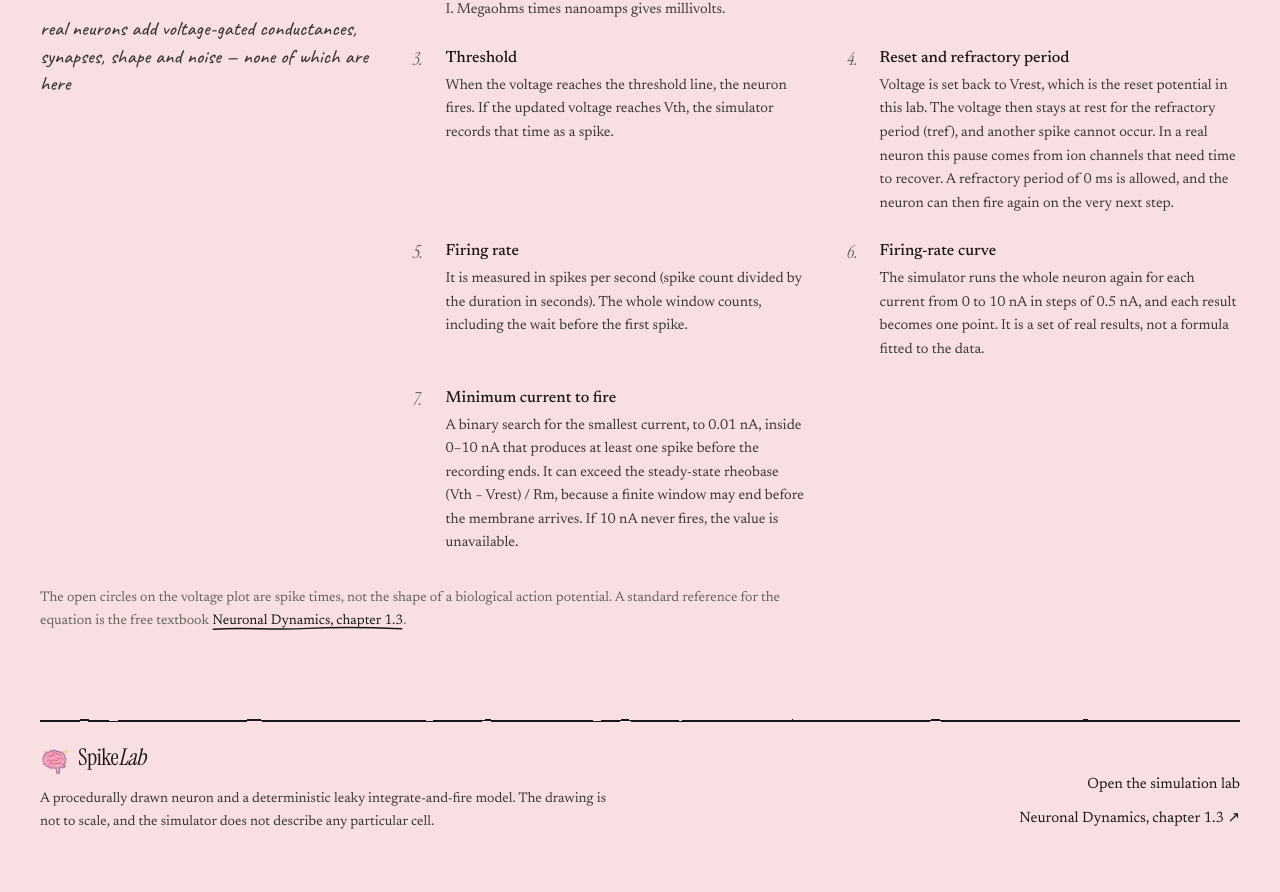
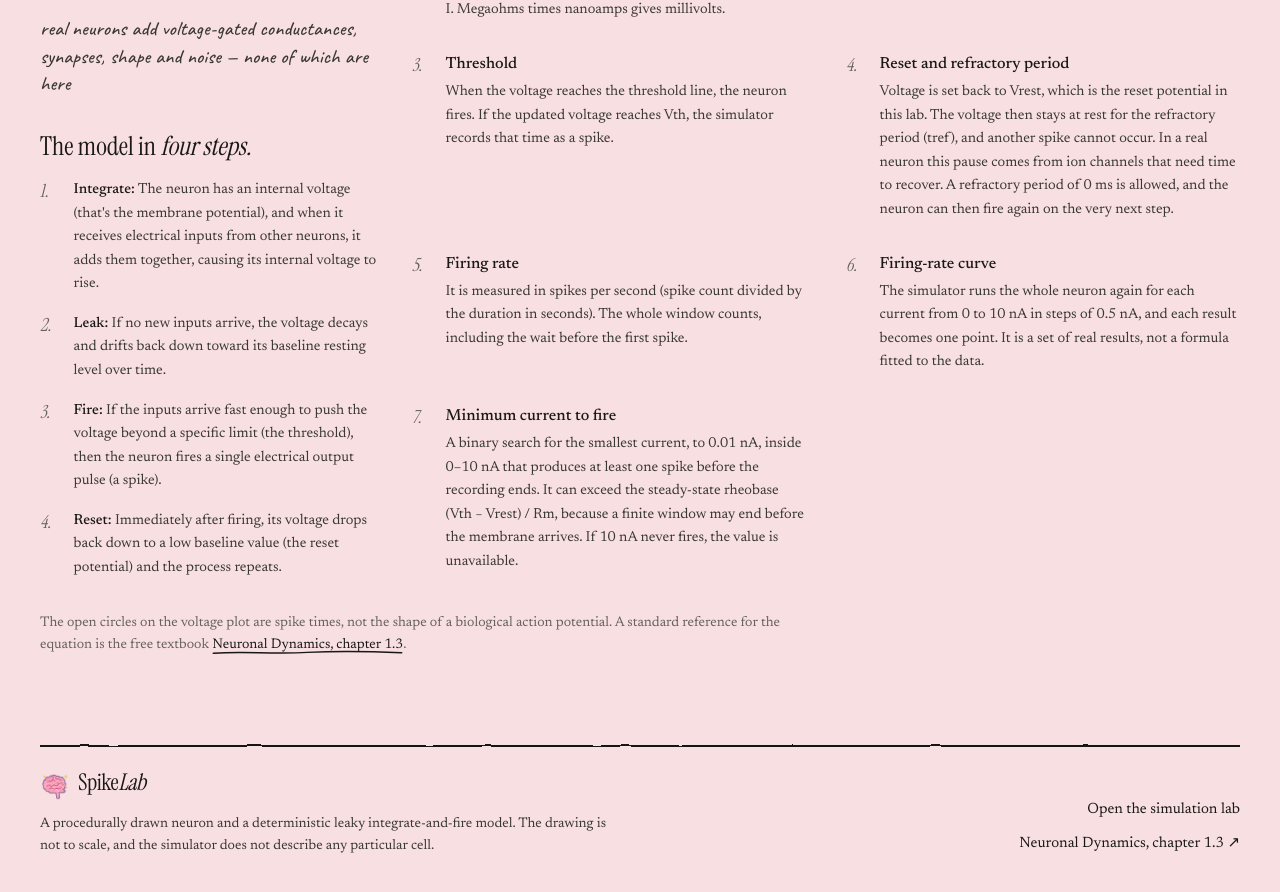
Before and after one commit to ishitapr11/SpikeLab-i11, a Next.js app: page /simulator in a window 1280 px wide. Shown: the part 2053-2945 px from the top of the page. Built offline with nearby package versions, Linux system fonts and the light colour scheme.

Commit message:
Update ModelExplanation.tsx

```diff
--- a/components/simulator/ModelExplanation.tsx
+++ b/components/simulator/ModelExplanation.tsx
@@ -72,6 +72,44 @@ export function ModelExplanation() {
             real neurons add voltage-gated conductances, synapses, shape and noise — none of which
             are here
           </p>
+                    <h3 className="mt-8 font-display text-[26px] leading-tight">
+            The model in <span className="italic">four steps.</span>
+          </h3>
+          <ul className="mt-4 grid gap-y-4">
+            <li className="grid grid-cols-[1.6rem_1fr] gap-x-2">
+              <span className="font-display text-[18px] italic text-graphite">1.</span>
+              <p className="text-[14.5px] leading-relaxed text-ink-2">
+                <strong className="font-medium text-ink">Integrate:</strong> The neuron has an
+                internal voltage (that&apos;s the membrane potential), and when it receives
+                electrical inputs from other neurons, it adds them together, causing its internal
+                voltage to rise.
+              </p>
+            </li>
+            <li className="grid grid-cols-[1.6rem_1fr] gap-x-2">
+              <span className="font-display text-[18px] italic text-graphite">2.</span>
+              <p className="text-[14.5px] leading-relaxed text-ink-2">
+                <strong className="font-medium text-ink">Leak:</strong> If no new inputs arrive,
+                the voltage decays and drifts back down toward its baseline resting level over
+                time.
+              </p>
+            </li>
+            <li className="grid grid-cols-[1.6rem_1fr] gap-x-2">
+              <span className="font-display text-[18px] italic text-graphite">3.</span>
+              <p className="text-[14.5px] leading-relaxed text-ink-2">
+                <strong className="font-medium text-ink">Fire:</strong> If the inputs arrive fast
+                enough to push the voltage beyond a specific limit (the threshold), then the neuron
+                fires a single electrical output pulse (a spike).
+              </p>
+            </li>
+            <li className="grid grid-cols-[1.6rem_1fr] gap-x-2">
+              <span className="font-display text-[18px] italic text-graphite">4.</span>
+              <p className="text-[14.5px] leading-relaxed text-ink-2">
+                <strong className="font-medium text-ink">Reset:</strong> Immediately after firing,
+                its voltage drops back down to a low baseline value (the reset potential) and the
+                process repeats.
+              </p>
+            </li>
+          </ul>
         </div>
         <ol className="grid gap-x-10 gap-y-6 md:grid-cols-2">
           {items.map((item, index) => (
```
